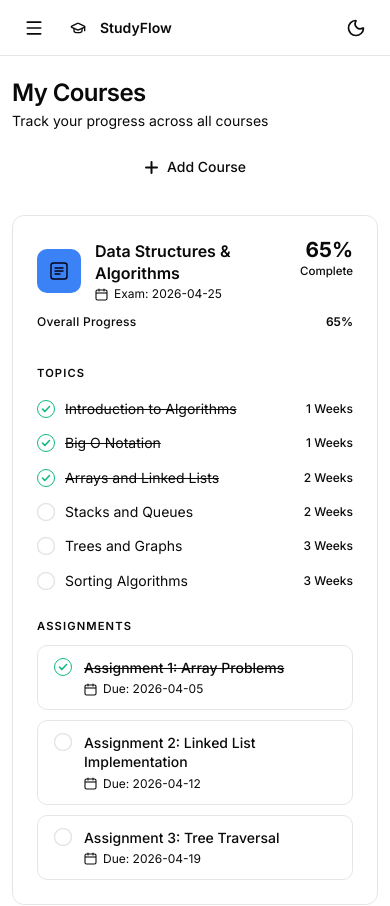
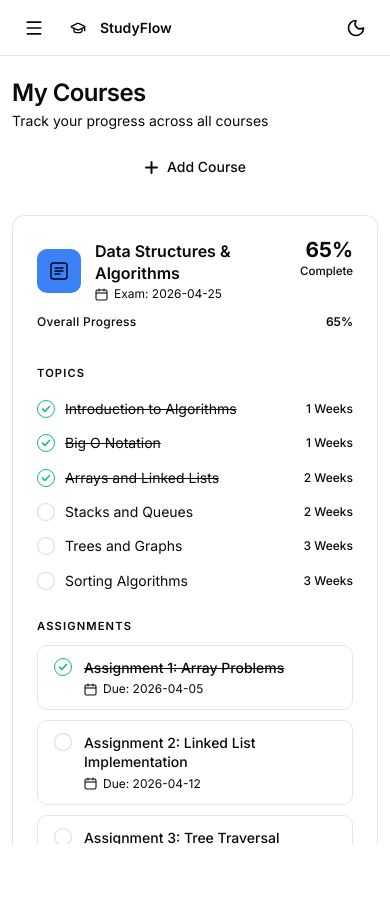
Before and after one commit to omar-z-z/StudyFlow, a Next.js app in the folder frontend/: page /courses in a window 390 px wide. Shown: the top 906 px of the page. After the commit the page ends 844 px from the top, so only its background shows below. Built offline with nearby package versions, Linux system fonts and the light colour scheme.

Commit message:
Refactor Sidebar: making the sidebar fixed..

```diff
--- a/frontend/app/(root)/layout.tsx
+++ b/frontend/app/(root)/layout.tsx
@@ -3,10 +3,13 @@
 
 const MainLayout = ({ children }: { children: React.ReactNode }) => {
   return (
-    <div className="flex min-h-screen bg-background">
-      <Sidebar />
-      <div className="flex-1 md:ml-0 pt-14 md:pt-0">
-        {children}
+    <div className="h-screen bg-background overflow-hidden">
+      <div className="flex h-full">
+        <Sidebar />
+
+        <div className="flex-1 md:ml-0 pt-14 md:pt-0 h-screen overflow-y-auto">
+          {children}
+        </div>
       </div>
     </div>
   );
```
